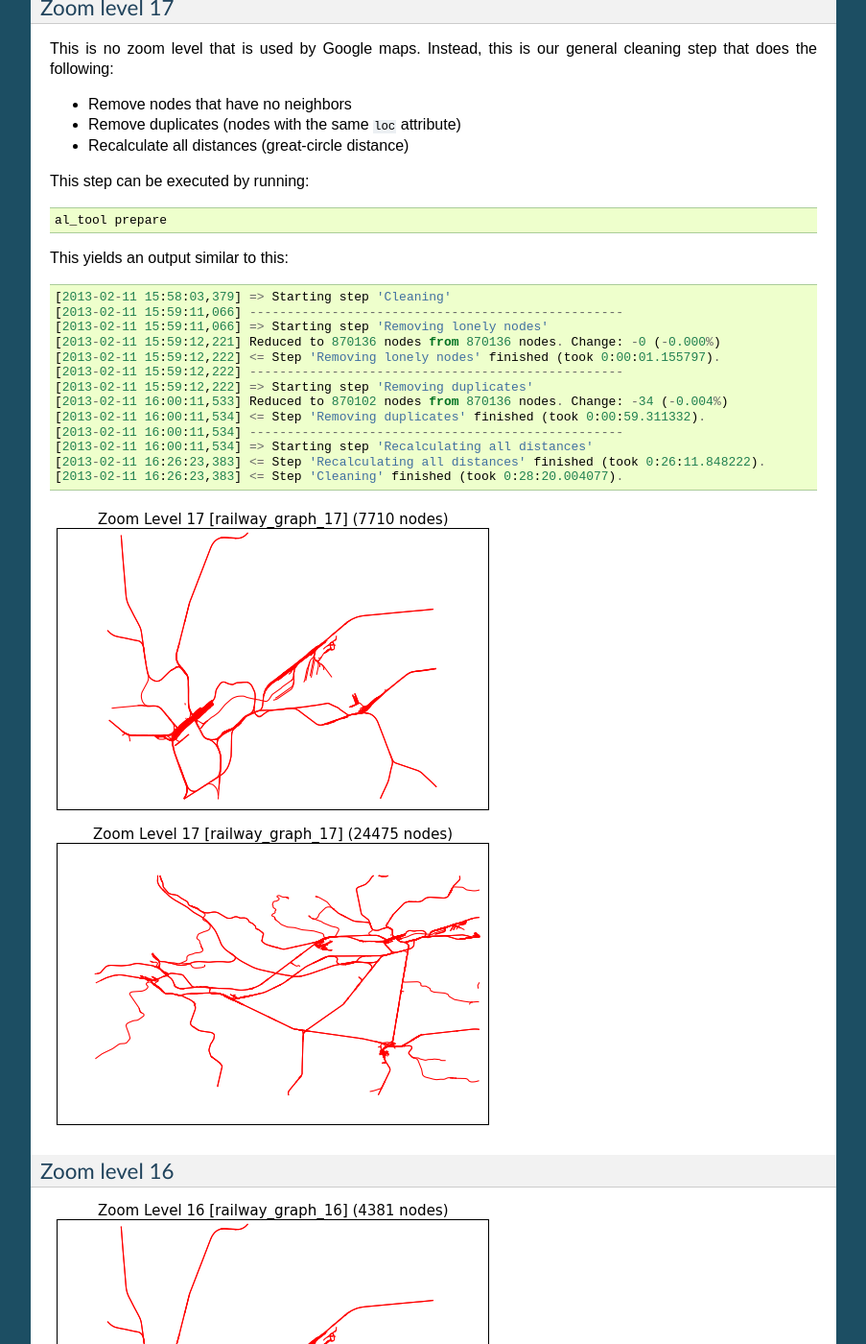
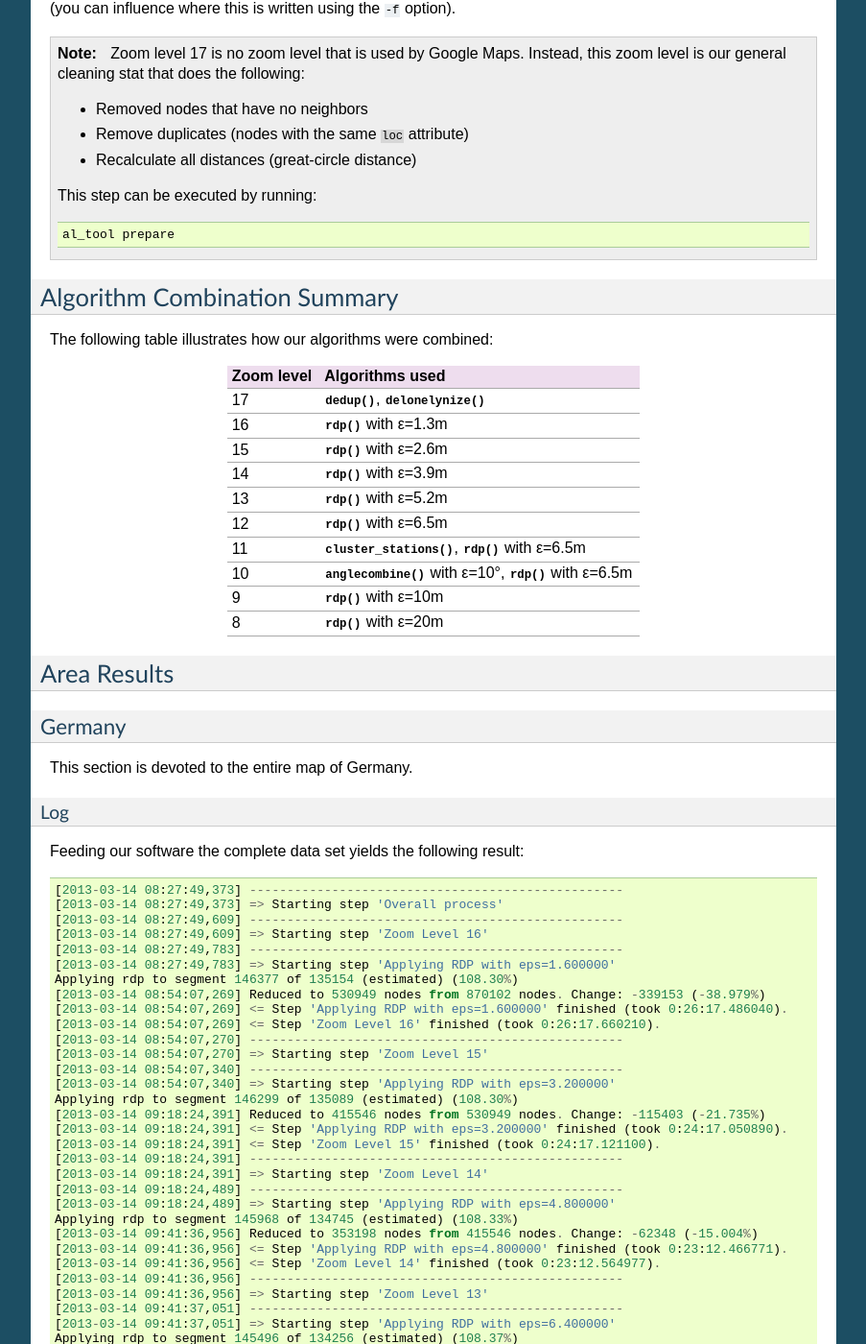
Before and after one commit to fhirschmann/algolab, a Sphinx documentation site: the page built from doc/final.rst, in a window 1280 px wide and 1400 px high, scrolled down 1253 px. Shown: the whole window at 96% size, without its empty margins (198-1101 px from the left). Built offline with Sphinx 7.4.7, drawn with Linux system fonts in a browser that asks for light colours; formulas are drawn with MathJax 3; some of the changed text lies outside the part shown.

Commit message:
restructured final

```diff
--- a/doc/final.rst
+++ b/doc/final.rst
@@ -20,8 +20,11 @@ Where appropriate, our algorithms operate on a spherical mercator projections ad
 to the region of interest (see :func:`~algolab.util.ll2xy`).
 This also means that the parameter given to :func:`~algolab.simplify.rdp` is in meters.
 
+Result Reproduction
+===================
+
 Step 1: OSM Import
-==================
+------------------
 
 This step imports the railway graph from the osm data::
 
@@ -29,7 +32,7 @@ This step imports the railway graph from the osm data::
 
 
 Step 2: Our Algorithms
-======================
+----------------------
 
 This is the step were our project kicks in. It works on the railway
 graph and produces a generalized railway graph for each zoom level.
@@ -69,126 +72,200 @@ Of course each with appropriate arguments. Furthermore, ``al_tool stations``
 generates a ``ZoomLevelStations.txt`` (you can influence where this is written
 using the ``-f`` option).
 
-Zoom level 17
--------------
+.. note::
 
-This is no zoom level that is used by Google maps. Instead, this
-is our general cleaning step that does the following:
+    Zoom level 17 is no zoom level that is used by Google Maps. Instead, this
+    zoom level is our general cleaning stat that does the following:
 
-- Remove nodes that have no neighbors
+    - Removed nodes that have no neighbors
 
-- Remove duplicates (nodes with the same ``loc`` attribute)
+    - Remove duplicates (nodes with the same ``loc`` attribute)
 
-- Recalculate all distances (great-circle distance)
+    - Recalculate all distances (great-circle distance)
 
-This step can be executed by running::
+    This step can be executed by running::
 
-    al_tool prepare
-
-This yields an output similar to this::
-
-    [2013-02-11 15:58:03,379] => Starting step 'Cleaning'
-    [2013-02-11 15:59:11,066] --------------------------------------------------
-    [2013-02-11 15:59:11,066] => Starting step 'Removing lonely nodes'
-    [2013-02-11 15:59:12,221] Reduced to 870136 nodes from 870136 nodes. Change: -0 (-0.000%)
-    [2013-02-11 15:59:12,222] <= Step 'Removing lonely nodes' finished (took 0:00:01.155797).
-    [2013-02-11 15:59:12,222] --------------------------------------------------
-    [2013-02-11 15:59:12,222] => Starting step 'Removing duplicates'
-    [2013-02-11 16:00:11,533] Reduced to 870102 nodes from 870136 nodes. Change: -34 (-0.004%)
-    [2013-02-11 16:00:11,534] <= Step 'Removing duplicates' finished (took 0:00:59.311332).
-    [2013-02-11 16:00:11,534] --------------------------------------------------
-    [2013-02-11 16:00:11,534] => Starting step 'Recalculating all distances'
-    [2013-02-11 16:26:23,383] <= Step 'Recalculating all distances' finished (took 0:26:11.848222).
-    [2013-02-11 16:26:23,383] <= Step 'Cleaning' finished (took 0:28:20.004077).
+        al_tool prepare
 
 .. all images were produced using
    al_visualize_rg -s doc/img/step-x.png -t "Zoom Level x" \
                    --dpi 75 -c railway_graph_x
 
+Algorithm Combination Summary
+=============================
+
+The following table illustrates how our algorithms were combined:
+
++------------+---------------------------------------------------------------------------------------------+
+| Zoom level | Algorithms used                                                                             |
++============+=============================================================================================+
+|         17 | :func:`~algolab.db.dedup`, :func:`~algolab.db.delonelynize`                                 |
++------------+---------------------------------------------------------------------------------------------+
+|         16 | :func:`~algolab.simplify.rdp` with ε=1.3m                                                   |
++------------+---------------------------------------------------------------------------------------------+
+|         15 | :func:`~algolab.simplify.rdp` with ε=2.6m                                                   |
++------------+---------------------------------------------------------------------------------------------+
+|         14 | :func:`~algolab.simplify.rdp` with ε=3.9m                                                   |
++------------+---------------------------------------------------------------------------------------------+
+|         13 | :func:`~algolab.simplify.rdp` with ε=5.2m                                                   |
++------------+---------------------------------------------------------------------------------------------+
+|         12 | :func:`~algolab.simplify.rdp` with ε=6.5m                                                   |
++------------+---------------------------------------------------------------------------------------------+
+|         11 | :func:`~algolab.stations.cluster_stations`, :func:`~algolab.simplify.rdp` with ε=6.5m       |
++------------+---------------------------------------------------------------------------------------------+
+|         10 | :func:`~algolab.combine.anglecombine` with ε=10°, :func:`~algolab.simplify.rdp` with ε=6.5m |
++------------+---------------------------------------------------------------------------------------------+
+|          9 | :func:`~algolab.simplify.rdp` with ε=10m                                                    |
++------------+---------------------------------------------------------------------------------------------+
+|          8 | :func:`~algolab.simplify.rdp` with ε=20m                                                    |
++------------+---------------------------------------------------------------------------------------------+
+
+Area Results
+============
+
+Germany
+-------
+This section is devoted to the entire map of Germany.
+
+Log
+^^^
+
+Feeding our software the complete data set yields the following result::
+
+    [2013-03-14 08:27:49,373] --------------------------------------------------
+    [2013-03-14 08:27:49,373] => Starting step 'Overall process'
+    [2013-03-14 08:27:49,609] --------------------------------------------------
+    [2013-03-14 08:27:49,609] => Starting step 'Zoom Level 16'
+    [2013-03-14 08:27:49,783] --------------------------------------------------
+    [2013-03-14 08:27:49,783] => Starting step 'Applying RDP with eps=1.600000'
+    Applying rdp to segment 146377 of 135154 (estimated) (108.30%)
+    [2013-03-14 08:54:07,269] Reduced to 530949 nodes from 870102 nodes. Change: -339153 (-38.979%)
+    [2013-03-14 08:54:07,269] <= Step 'Applying RDP with eps=1.600000' finished (took 0:26:17.486040).
+    [2013-03-14 08:54:07,269] <= Step 'Zoom Level 16' finished (took 0:26:17.660210).
+    [2013-03-14 08:54:07,270] --------------------------------------------------
+    [2013-03-14 08:54:07,270] => Starting step 'Zoom Level 15'
+    [2013-03-14 08:54:07,340] --------------------------------------------------
+    [2013-03-14 08:54:07,340] => Starting step 'Applying RDP with eps=3.200000'
+    Applying rdp to segment 146299 of 135089 (estimated) (108.30%)
+    [2013-03-14 09:18:24,391] Reduced to 415546 nodes from 530949 nodes. Change: -115403 (-21.735%)
+    [2013-03-14 09:18:24,391] <= Step 'Applying RDP with eps=3.200000' finished (took 0:24:17.050890).
+    [2013-03-14 09:18:24,391] <= Step 'Zoom Level 15' finished (took 0:24:17.121100).
+    [2013-03-14 09:18:24,391] --------------------------------------------------
+    [2013-03-14 09:18:24,391] => Starting step 'Zoom Level 14'
+    [2013-03-14 09:18:24,489] --------------------------------------------------
+    [2013-03-14 09:18:24,489] => Starting step 'Applying RDP with eps=4.800000'
+    Applying rdp to segment 145968 of 134745 (estimated) (108.33%)
+    [2013-03-14 09:41:36,956] Reduced to 353198 nodes from 415546 nodes. Change: -62348 (-15.004%)
+    [2013-03-14 09:41:36,956] <= Step 'Applying RDP with eps=4.800000' finished (took 0:23:12.466771).
+    [2013-03-14 09:41:36,956] <= Step 'Zoom Level 14' finished (took 0:23:12.564977).
+    [2013-03-14 09:41:36,956] --------------------------------------------------
+    [2013-03-14 09:41:36,956] => Starting step 'Zoom Level 13'
+    [2013-03-14 09:41:37,051] --------------------------------------------------
+    [2013-03-14 09:41:37,051] => Starting step 'Applying RDP with eps=6.400000'
+    Applying rdp to segment 145496 of 134256 (estimated) (108.37%)
+    [2013-03-14 10:04:17,655] Reduced to 314893 nodes from 353198 nodes. Change: -38305 (-10.845%)
+    [2013-03-14 10:04:17,655] <= Step 'Applying RDP with eps=6.400000' finished (took 0:22:40.604271).
+    [2013-03-14 10:04:17,655] <= Step 'Zoom Level 13' finished (took 0:22:40.699050).
+    [2013-03-14 10:04:17,655] --------------------------------------------------
+    [2013-03-14 10:04:17,655] => Starting step 'Zoom Level 12'
+    [2013-03-14 10:04:17,730] --------------------------------------------------
+    [2013-03-14 10:04:17,731] => Starting step 'Applying RDP with eps=8.000000'
+    Applying rdp to segment 144823 of 133656 (estimated) (108.36%)
+    [2013-03-14 10:26:27,475] Reduced to 288767 nodes from 314893 nodes. Change: -26126 (-8.297%)
+    [2013-03-14 10:26:27,475] <= Step 'Applying RDP with eps=8.000000' finished (took 0:22:09.744512).
+    [2013-03-14 10:26:27,475] <= Step 'Zoom Level 12' finished (took 0:22:09.819714).
+    [2013-03-14 10:26:27,475] --------------------------------------------------
+    [2013-03-14 10:26:27,475] => Starting step 'Zoom Level 11'
+    Clustering Station [2013-03-14 10:31:37,433] Railway graph does not contain ID 1663109383, will ignore it
+    Clustering Station 16836 of 16836 (100.00%)
+    [2013-03-14 10:33:13,896] Reduced to 148305 nodes from 288767 nodes. Change: -140462 (-48.642%)
+    [2013-03-14 10:33:13,896] --------------------------------------------------
+    [2013-03-14 10:33:13,896] => Starting step 'Applying RDP with eps=6.000000'
+    Applying rdp to segment 84934 of 69618 (estimated) (122.00%)
+    [2013-03-14 10:42:43,922] Reduced to 146189 nodes from 148305 nodes. Change: -2116 (-1.427%)
+    [2013-03-14 10:42:43,922] <= Step 'Applying RDP with eps=6.000000' finished (took 0:09:30.025777).
+    [2013-03-14 10:42:43,922] <= Step 'Zoom Level 11' finished (took 0:16:16.446759).
+    [2013-03-14 10:42:43,922] --------------------------------------------------
+    [2013-03-14 10:42:43,922] => Starting step 'Zoom Level 10'
+    [2013-03-14 10:42:44,046] --------------------------------------------------
+    [2013-03-14 10:42:44,047] => Starting step 'Applying Anglecombine with eps=10.000000'
+    Intersections left: 0()00
+    [2013-03-14 10:49:59,152] Reduced to 92029 nodes from 146189 nodes. Change: -54160 (-37.048%)
+    [2013-03-14 10:49:59,152] <= Step 'Applying Anglecombine with eps=10.000000' finished (took 0:07:15.105290).
+    [2013-03-14 10:49:59,152] --------------------------------------------------
+    [2013-03-14 10:49:59,152] => Starting step 'Applying RDP with eps=6.000000'
+    Applying rdp to segment 41023 of 29927 (estimated) (137.08%)
+    [2013-03-14 10:53:15,207] Reduced to 88478 nodes from 92029 nodes. Change: -3551 (-3.859%)
+    [2013-03-14 10:53:15,207] <= Step 'Applying RDP with eps=6.000000' finished (took 0:03:16.054443).
+    [2013-03-14 10:53:15,207] <= Step 'Zoom Level 10' finished (took 0:10:31.284804).
+    [2013-03-14 10:53:15,207] --------------------------------------------------
+    [2013-03-14 10:53:15,207] => Starting step 'Zoom Level 9'
+    [2013-03-14 10:53:15,258] --------------------------------------------------
+    [2013-03-14 10:53:15,259] => Starting step 'Applying RDP with eps=10.000000'
+    Applying rdp to segment 40979 of 29978 (estimated) (136.70%)
+    [2013-03-14 10:56:23,713] Reduced to 82628 nodes from 88478 nodes. Change: -5850 (-6.612%)
+    [2013-03-14 10:56:23,713] <= Step 'Applying RDP with eps=10.000000' finished (took 0:03:08.454232).
+    [2013-03-14 10:56:23,713] <= Step 'Zoom Level 9' finished (took 0:03:08.505563).
+    [2013-03-14 10:56:23,713] --------------------------------------------------
+    [2013-03-14 10:56:23,713] => Starting step 'Zoom Level 8'
+    [2013-03-14 10:56:23,747] --------------------------------------------------
+    [2013-03-14 10:56:23,747] => Starting step 'Applying RDP with eps=20.000000'
+    Applying rdp to segment 40896 of 29927 (estimated) (136.65%)
+    [2013-03-14 10:59:20,114] Reduced to 68220 nodes from 82628 nodes. Change: -14408 (-17.437%)
+    [2013-03-14 10:59:20,114] <= Step 'Applying RDP with eps=20.000000' finished (took 0:02:56.367118).
+    [2013-03-14 10:59:20,114] <= Step 'Zoom Level 8' finished (took 0:02:56.401245).
+    [2013-03-14 10:59:20,116] <= Step 'Overall process' finished (took 2:31:30.743248).
+
+Summary
+^^^^^^^
+
++------------+------------+----------------+
+| Zoom level | # of nodes | Time spent     |
++============+============+================+
+|            |     870136 |                |
++------------+------------+----------------+
+|         17 |     870102 | 0:26:17.660210 |
++------------+------------+----------------+
+|         16 |     530949 | 0:24:17.050890 |
++------------+------------+----------------+
+|         15 |     415546 | 0:23:12.564977 |
++------------+------------+----------------+
+|         14 |     353198 | 0:23:12.564977 |
++------------+------------+----------------+
+|         13 |     314893 | 0:22:40.699050 |
++------------+------------+----------------+
+|         12 |     288767 | 0:22:09.819714 |
++------------+------------+----------------+
+|         11 |     146189 | 0:16:16.446759 |
++------------+------------+----------------+
+|         10 |      88478 | 0:10:31.284804 |
++------------+------------+----------------+
+|          9 |      82628 | 0:03:08.505563 |
++------------+------------+----------------+
+|          8 |      68220 | 0:02:56.401245 |
++------------+------------+----------------+
+| Total      |            | 2:31:30.743248 |
++------------+------------+----------------+
+
+Frankfurt Metropolitan Area
+---------------------------
+
+Log
+^^^
+
+Visualization
+^^^^^^^^^^^^^
+
 .. image:: img/ffm/rg-zl-17.png
-.. image:: img/fma/rg-zl-17.png
+.. image:: img/ffm/rg-zl-16.png
+.. image:: img/ffm/rg-zl-15.png
+.. image:: img/ffm/rg-zl-14.png
+.. image:: img/ffm/rg-zl-13.png
+.. image:: img/ffm/rg-zl-12.png
+.. image:: img/ffm/rg-zl-11.png
+.. image:: img/ffm/rg-zl-10.png
+.. image:: img/ffm/rg-zl-9.png
+.. image:: img/ffm/rg-zl-8.png
 
-
-Zoom level 16
--------------
-
-.. image:: img/ffm/rg-zl-16.png
-.. image:: img/fma/rg-zl-16.png
-
-Zoom level 15
--------------
-
-.. image:: img/ffm/rg-zl-15.png
-.. image:: img/fma/rg-zl-15.png
-
-Zoom level 14
--------------
-
-.. image:: img/ffm/rg-zl-14.png
-.. image:: img/fma/rg-zl-14.png
-
-Zoom level 13
--------------
-
-.. image:: img/ffm/rg-zl-13.png
-.. image:: img/fma/rg-zl-13.png
-
-Zoom level 12
--------------
-
-.. image:: img/ffm/rg-zl-12.png
-.. image:: img/fma/rg-zl-12.png
-
-Zoom level 11
--------------
-
-.. image:: img/ffm/rg-zl-11.png
-.. image:: img/fma/rg-zl-11.png
-
-Zoom level 10
--------------
-
-.. image:: img/ffm/rg-zl-10.png
-.. image:: img/fma/rg-zl-10.png
-
-Zoom level 9
-------------
-
-.. image:: img/ffm/rg-zl-9.png
-.. image:: img/fma/rg-zl-9.png
-
-Zoom level 8
-------------
-
-.. image:: img/ffm/rg-zl-8.png
-.. image:: img/fma/rg-zl-8.png
-
-Node Quantity Results
----------------------
-
-The following table illustrates the application of our algorithms
-and the result thereof.
-
-+------------+---------------------------------------------------------------------------------------------+---------------+---------------------+-------------+
-| Zoom level | Algorithms used                                                                             | # (Frankfurt) | # (Rhine-Main-Area) | # (Germany) |
-+============+=============================================================================================+===============+=====================+=============+
-|         17 | :func:`~algolab.db.dedup`, :func:`~algolab.db.delonelynize`                                 |          7710 |               24475 |      870102 |
-+------------+---------------------------------------------------------------------------------------------+---------------+---------------------+-------------+
-|         16 | :func:`~algolab.simplify.rdp` with ε=1.3m                                                   |          4381 |               13185 |      565479 |
-+------------+---------------------------------------------------------------------------------------------+---------------+---------------------+-------------+
-|         15 | :func:`~algolab.simplify.rdp` with ε=2.6m                                                   |          3553 |               10563 |      449172 |
-+------------+---------------------------------------------------------------------------------------------+---------------+---------------------+-------------+
-|         14 | :func:`~algolab.simplify.rdp` with ε=3.9m                                                   |          3108 |                9229 |      384183 |
-+------------+---------------------------------------------------------------------------------------------+---------------+---------------------+-------------+
-|         13 | :func:`~algolab.simplify.rdp` with ε=5.2m                                                   |          2822 |                8375 |      341792 |
-+------------+---------------------------------------------------------------------------------------------+---------------+---------------------+-------------+
-|         12 | :func:`~algolab.simplify.rdp` with ε=6.5m                                                   |          2652 |                7808 |      312884 |
-+------------+---------------------------------------------------------------------------------------------+---------------+---------------------+-------------+
-|         11 | :func:`~algolab.stations.cluster_stations`, :func:`~algolab.simplify.rdp` with ε=6.5m       |          1603 |                5398 |      157001 |
-+------------+---------------------------------------------------------------------------------------------+---------------+---------------------+-------------+
-|         10 | :func:`~algolab.combine.anglecombine` with ε=10°, :func:`~algolab.simplify.rdp` with ε=6.5m |           809 |                3061 |       95080 |
-+------------+---------------------------------------------------------------------------------------------+---------------+---------------------+-------------+
-|          9 | :func:`~algolab.simplify.rdp` with ε=10m                                                    |           757 |                2845 |       84695 |
-+------------+---------------------------------------------------------------------------------------------+---------------+---------------------+-------------+
-|          8 | :func:`~algolab.simplify.rdp` with ε=20m                                                    |           689 |                2543 |       69274 |
-+------------+---------------------------------------------------------------------------------------------+---------------+---------------------+-------------+
+Summary
+^^^^^^^
```
